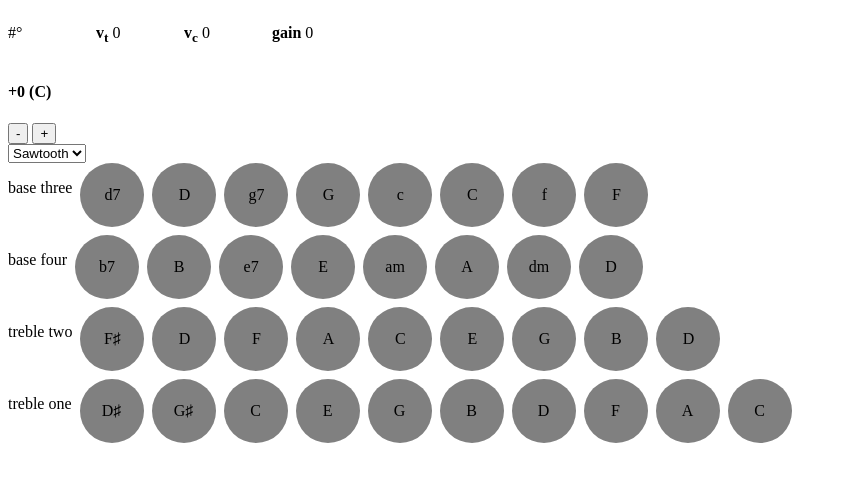
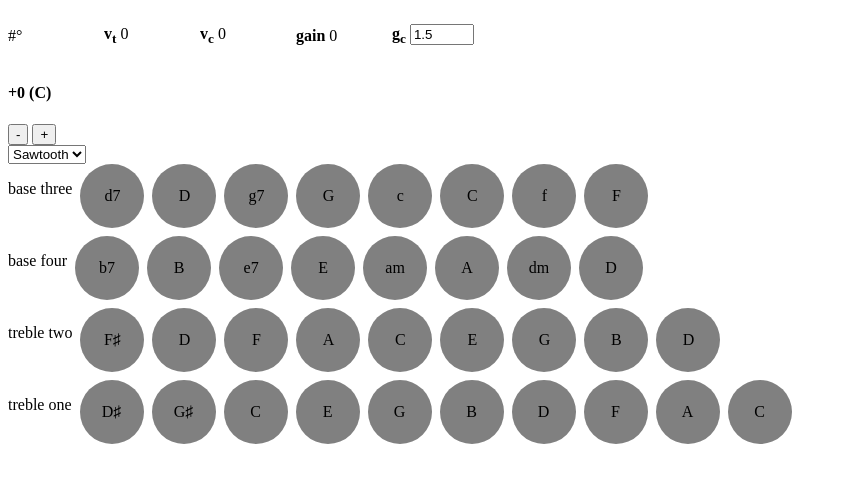
Before and after one commit to tomatrow/lidcordion, a SvelteKit app in the folder packages/app/: page / in a window 1280 px wide. Shown: the top 482 px of the page, without its empty margins (0-847 px from the left). Built offline with nearby package versions, Linux system fonts and the light colour scheme; no server answers.

Commit message:
Add a constant multiplier for the gain

```diff
--- a/packages/app/src/routes/+page.svelte
+++ b/packages/app/src/routes/+page.svelte
@@ -34,7 +34,8 @@
 		}
 	})
 
-	let gain = $derived(round(1.5 * Math.abs(velocity.current), 3))
+	let gainScale = $state(1.5)
+	let gain = $derived(round(gainScale * Math.abs(velocity.current), 3))
 
 	function clamp(value: number, min: number, max: number) {
 		return Math.min(Math.max(value, min), max)
@@ -50,6 +51,9 @@
 	<p><b>v<sub>t</sub></b> {velocity.target}</p>
 	<p><b>v<sub>c</sub></b> {round(velocity.current, 3)}</p>
 	<p><b>gain</b> {gain}</p>
+	<p>
+		<b>g<sub>c</sub></b> <input type="number" bind:value={gainScale} min={0} max={3} step={0.5} />
+	</p>
 </header>
 
 <Garmon {gain} />
@@ -58,9 +62,14 @@
 	header {
 		display: flex;
 		gap: 0.5rem;
+		align-items: center;
 
 		p {
-			width: 5rem;
+			min-width: 5.5rem;
+		}
+
+		input {
+			width: auto;
 		}
 	}
 </style>
```
